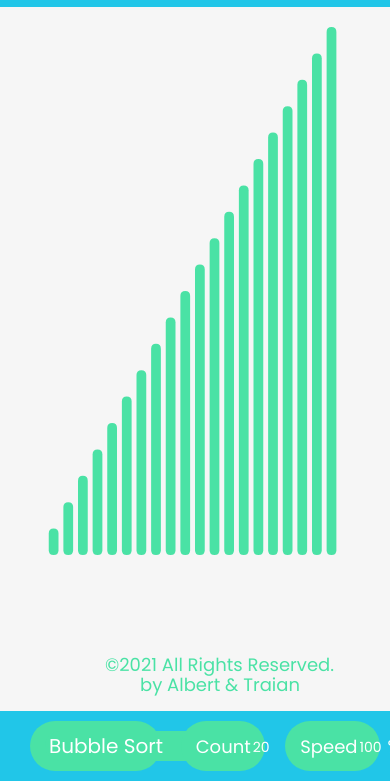
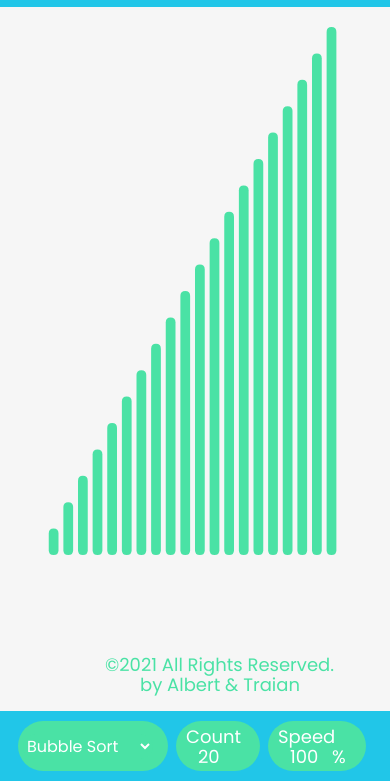
Before and after one commit to Albert24GG/SortVis, a plain HTML site: page index.html in a window 390 px wide. Shown: the part 63-844 px from the top of the page. Drawn offline with Linux system fonts and the light colour scheme.

Commit message:
Final Responsiveness

```diff
--- a/css/style.css
+++ b/css/style.css
@@ -53,7 +53,7 @@ ul{
 }
 
 li {
-    margin-left: 20px;
+    margin-left: 8px;
 }
 
 .arrow{
@@ -100,7 +100,7 @@ li {
 }
 
 input[type="number"] {
-    width: 26px;
+    width: 40px;
     height: 30px;
     margin: 0;
     margin-top: 2px;
@@ -108,8 +108,8 @@ input[type="number"] {
     border:none;
     color: white;
     font-family: 'Poppins';
-    font-size: 14px;
-    outline:none ;
+    font-size: 18px;
+    outline: none;
 }
 
 input::-webkit-outer-spin-button,
@@ -123,11 +123,11 @@ select {
     border: none;
     color: white;
     font-family: 'Poppins';
-    font-size: 20px;
+    font-size: 16px;
     border-radius: 15px;
 }
 
-#alg-label {
+#alg-label,#play-span {
     display: none;
 }
 
@@ -135,18 +135,48 @@ select {
     .base-bg, .base-button {
         font-size: 24px;
         margin: 10px;
+        height: 50px;
     }
     .navbar2{
         display:none;
     }
     input[type="number"] {
+        width: 50px;
         margin: 10px;
         font-size: 24px;
     }
-    #alg-label {
+    #alg-label,#play-span {
         display: block;
     }
     span {
         margin: 10px;
     }
+    .container {
+        padding-top: 0;
+    }
+    li {
+        margin-left: 20px;
+    }
+    select {
+        font-size: 20px;
+    }
 }
+
+@media only screen and (max-width: 500px){
+    #speed-text, #count-text{
+        position: fixed;
+        margin-bottom: 20px;
+    }
+    #speed, #count{
+        margin: 20px 0 0 10px;
+    }
+    #percentage-sign{
+        margin-top: 20px;
+    }
+    #speed-bg.base-bg, #count-bg.base-bg {
+        padding: 0 20px 0 10px;
+    }
+    #alg-bg.base-bg {
+        padding-left: 5px;
+    }
+}
--- a/index.html
+++ b/index.html
@@ -19,10 +19,10 @@
                 <li>
                     <button  class="base-button" onclick="sort()" id="sort_button">
                         <img src="img/arrowright.png" class="arrow"></img>
-                        <span>Sort</span>
+                        <span id="play-span">Sort</span>
                     </button>
                 </li>
-                <li class="base-bg">
+                <li id="alg-bg" class="base-bg" >
                         <label id="alg-label" for="sorting-alg">Method:</label>
                         <select name="sorting-alg" id="sorting-alg">
                             <option value="bubble">Bubble Sort</option>
@@ -37,17 +37,17 @@
                             <option value="bogo">Bogo Sort</option>
                         </select>
                 </li>
-                <li class="base-bg">
-                    <span >Count</span>
+                <li class="base-bg" id="count-bg">
+                    <span id="count-text" >Count</span>
                     <button class="arrow" id="button-left-count"><img src="img/arrowleft.png" width="23px"></button>
                     <input type="number" id="count" name="count" value="20"></input>
                     <button  class="arrow" id="button-right-count"><img src="img/arrowright.png" width="23px"></button>
                 </li>
-                <li class="base-bg">
-                    <span>Speed</span>
+                <li class="base-bg" id="speed-bg">
+                    <span id="speed-text">Speed</span>
                     <button class="arrow" id="button-left-speed"><img src="img/arrowleft.png" width="23px"></button>
                     <input type="number" id="speed" name="speed" value="100"></input>
-                    <span>%</span>
+                    <span id="percentage-sign">%</span>
                     <button class="arrow" id="button-right-speed"><img src="img/arrowright.png" width="23px"></button>
                 </li>
             </ul>
```
